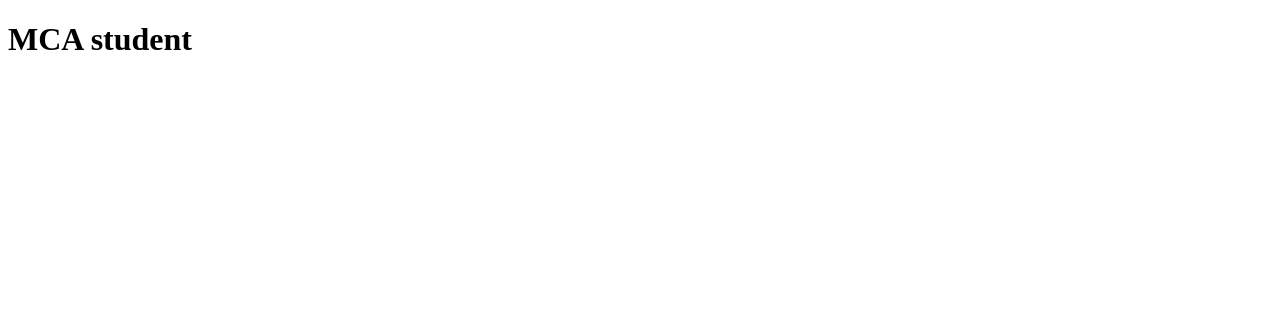
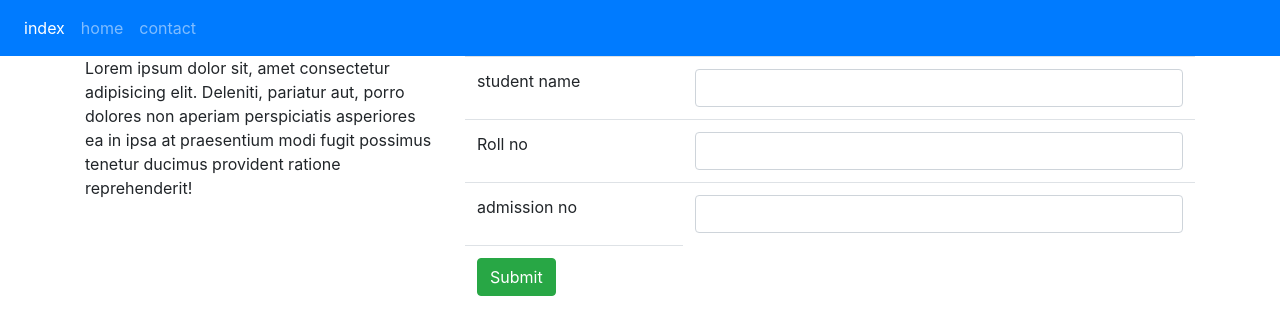
Before and after one commit to supasilpa/firstdjan, a Django app: page /home/ in a window 1280 px wide. Shown: the top 335 px of the page. Run offline with Django 3.2, Linux system fonts and the light colour scheme; some libraries are stand-ins or nearby versions.

Commit message:
nav link

```diff
--- /dev/null
+++ b/mz/templates/base.html
@@ -0,0 +1,28 @@
+<!DOCTYPE html>
+<html lang="en">
+<head>
+        <link rel="stylesheet" href="https://stackpath.bootstrapcdn.com/bootstrap/4.3.1/css/bootstrap.min.css" integrity="sha384-ggOyR0iXCbMQv3Xipma34MD+dH/1fQ784/j6cY/iJTQUOhcWr7x9JvoRxT2MZw1T" crossorigin="anonymous">
+    <meta charset="UTF-8">
+    <meta name="viewport" content="width=device-width, initial-scale=1.0">
+    <meta http-equiv="X-UA-Compatible" content="ie=edge">
+    <title>Document</title>
+</head>
+<body>
+        <nav class="navbar navbar-expand-sm bg-primary navbar-dark">
+                <ul class="navbar-nav">
+                  <li class="nav-item active">
+                    <a class="nav-link" href="/">index</a>
+                  </li>
+                  <li class="nav-item">
+                    <a class="nav-link" href="/home">home</a>
+                  </li>
+                  <li class="nav-item">
+                    <a class="nav-link" href="/contact">contact</a>
+                  </li>
+
+                </ul>
+              </nav>
+        {% block myContent %}
+        {% endblock %}
+</body>
+</html>
--- a/mz/templates/home.html
+++ b/mz/templates/home.html
@@ -1,12 +1,33 @@
-<!DOCTYPE html>
-<html lang="en">
-<head>
-    <meta charset="UTF-8">
-    <meta name="viewport" content="width=device-width, initial-scale=1.0">
-    <meta http-equiv="X-UA-Compatible" content="ie=edge">
-    <title>Document</title>
-</head>
-<body>
-   <h1>MCA student</h1>
-</body>
-</html>
+
+  {% extends 'base.html'%}
+  {% block myContent %}
+
+  <div class="container">
+        <div class="row">
+            <div class="col col-12 col-sm-6 col-md-4">
+                Lorem ipsum dolor sit, amet consectetur adipisicing elit. Deleniti, pariatur aut, porro dolores non aperiam perspiciatis asperiores ea in ipsa at praesentium modi fugit possimus tenetur ducimus provident ratione reprehenderit!
+
+            </div>
+            <div class="col col-12 col-sm-6 col-md-8">
+                 <table class="table">
+                         <tr>
+                             <td>student name</td>
+                             <td><input type="text" class="form-control"></td>
+                        </tr>
+                         <tr>
+                             <td>Roll no</td>
+                            <td><input type="text" class="form-control"></td>
+                         </tr>
+                         <tr>
+                             <td>admission no</td>
+                             <td> <input type="text" class="form-control"> </td>
+                         </tr>
+
+                         <tr>
+                            <td><Button class="btn btn-success">Submit</Button></td>
+                         </tr>
+                     </table>
+            </div>
+        </div>
+    </div>
+  {% endblock %}
```
Also changed, not shown: mz/templates/contact1.html (+4 -11 lines), mz/templates/index.html (+9 -16 lines).
